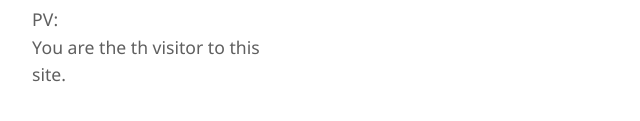
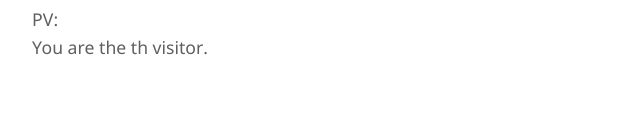
Before and after one commit to lexinwei/lexinwei.github.io, a plain HTML site: page index.html in a window 1280 px wide. Shown: the part 415-536 px from the top of the page, 4-644 px from the left. Drawn offline with Linux system fonts and the light colour scheme; some packages are replaced by stand-ins of ours; a script that the page names is missing.

Commit message:
rebuilding site Sun Jul 18 13:28:48 CST 2021

```diff
--- a/index.html
+++ b/index.html
@@ -162,7 +162,7 @@
 
     <span id="busuanzi_container_site_uv">
         PV: <span id="busuanzi_value_site_pv"></span>
-        <p>You are the <span id="busuanzi_value_site_uv"></span>th visitor to this site.</p>
+        <p>You are the <span id="busuanzi_value_site_uv"></span>th visitor.</p>
     </span>
 </footer>
 </nav>
```
Also changed, not shown: 404.html (+1 -1 lines), about/index.html (+1 -1 lines), archives/index.html (+1 -1 lines), categories/index.html (+1 -1 lines), categories/note/index.html (+1 -1 lines), post/my-first-post/index.html (+1 -1 lines), post/try_tags/index.html (+1 -1 lines), publications/index.html (+1 -1 lines), readings/index.html (+1 -1 lines), series/bioinfo/index.html (+1 -1 lines), series/index.html (+1 -1 lines), tags/index.html (+1 -1 lines), tags/tag1/index.html (+1 -1 lines), tags/tag2/index.html (+1 -1 lines).
